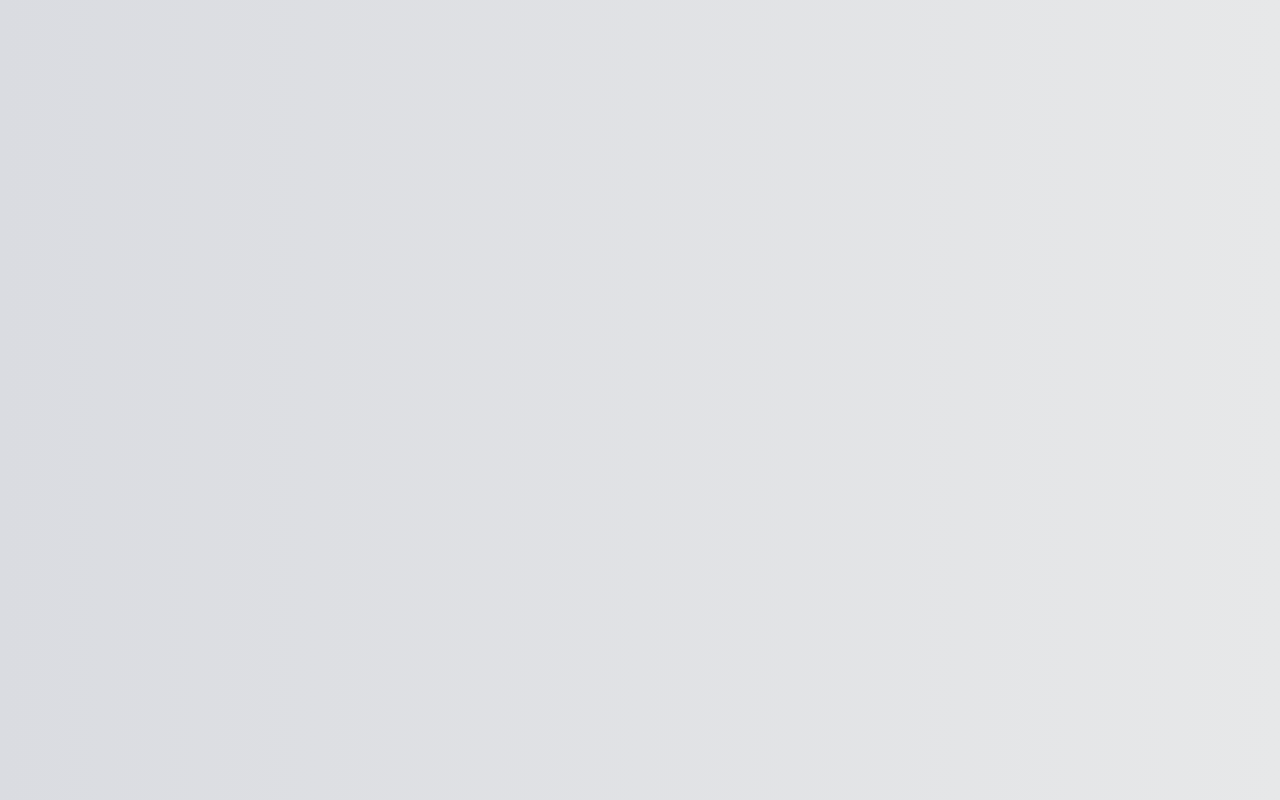
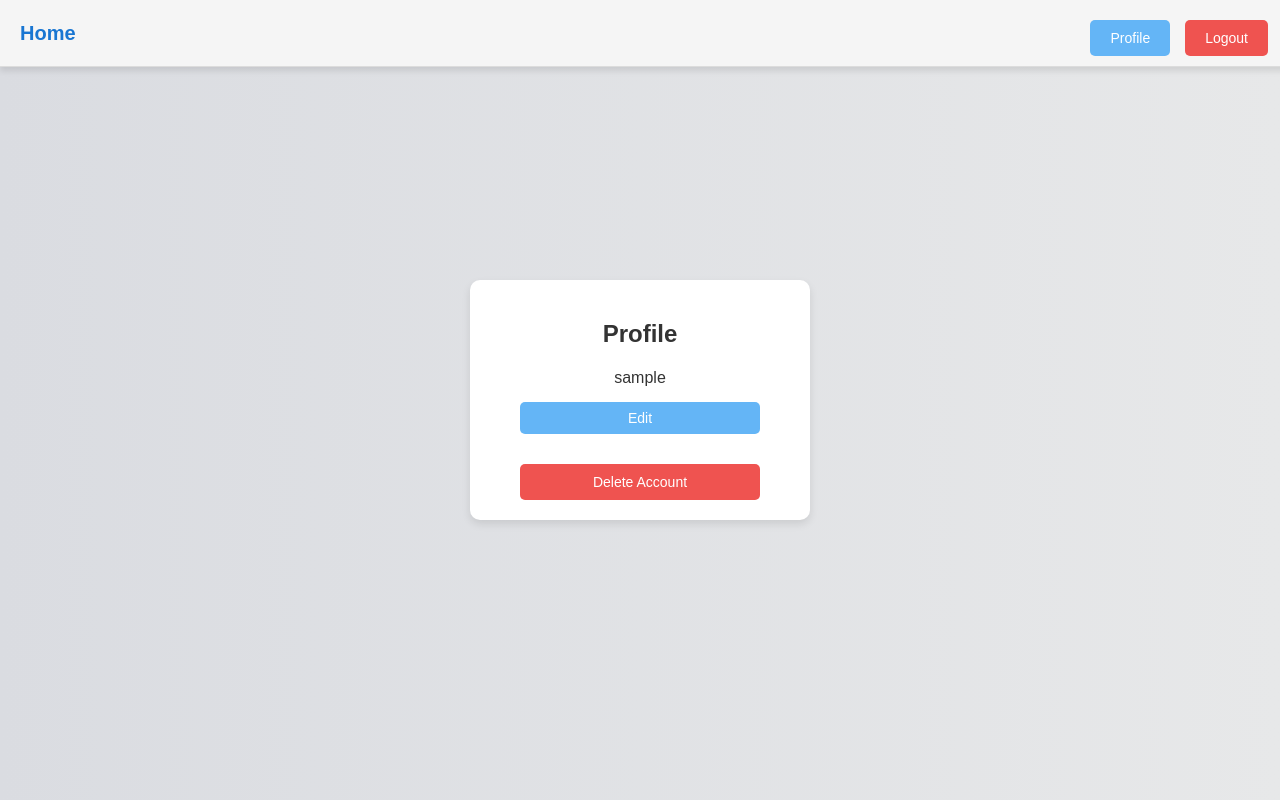
Before and after one commit to ballatae/Social-Media-Application-Development, a React (Create React App) app in the folder frontend/: page /profile in a window 1280 px wide. Before the commit this address had no page. Built offline with nearby package versions, Linux system fonts and the light colour scheme; sample sign-in values are in the browser's storage.

Commit message:
initialize user profile

```diff
--- a/frontend/src/App.js
+++ b/frontend/src/App.js
@@ -4,6 +4,7 @@ import React, { useState } from "react";
 import { BrowserRouter as Router, Routes, Route, Navigate } from "react-router-dom";
 import LoginForm from "./components/LoginForm";
 import PostsPage from "./components/PostsPage";
+import ProfilePage from "./components/ProfilePage";
 
 function App() {
   const [loggedInUser, setLoggedInUser] = useState(localStorage.getItem("username") || null);
@@ -36,6 +37,16 @@ function App() {
             )
           }
         />
+        <Route
+          path="/profile"
+          element={
+            loggedInUser ? (
+              <ProfilePage username={loggedInUser} handleLogout={handleLogout} />
+            ) : (
+              <Navigate to="/" />
+            )
+          }
+        />
       </Routes>
     </Router>
   );
--- a/frontend/src/components/LoginForm.js
+++ b/frontend/src/components/LoginForm.jsx
@@ -26,7 +26,7 @@ const LoginForm = ({ setLoggedInUser }) => {
 
   const handleRegister = async () => {
     try {
-      console.log("Sending register request:", { username, password }); // Debug log
+      console.log("Sending register request:", { username, password });
       const res = await fetch("http://localhost:5000/api/register", {
         method: "POST",
         headers: { "Content-Type": "application/json" },
@@ -34,7 +34,7 @@ const LoginForm = ({ setLoggedInUser }) => {
       });
 
       const data = await res.text();
-      console.log("Register response:", res.status, data); // Debug log
+      console.log("Register response:", res.status, data);
 
       if (res.status === 200) {
         setMessage("Registration successful! Please log in.");
--- /dev/null
+++ b/frontend/src/components/PostsPage.css
@@ -0,0 +1,86 @@
+body {
+    margin: 0;
+    padding: 0;
+    font-family: Arial, sans-serif;
+    background: linear-gradient(to right, #dadce1, #e7e8e9);
+    height: 100vh;
+  }
+
+  .page-container {
+    display: flex;
+    flex-direction: column;
+    height: 100vh;
+    width: 100%;
+  }
+
+  .navbar {
+    width: 100%;
+    background-color: #f8f9fa;
+    border-bottom: 1px solid #dcdcdc;
+    color: #333;
+    display: flex;
+    justify-content: space-between;
+    align-items: center;
+    padding: 10px 20px; /* Space inside the navbar */
+    position: fixed;
+    top: 0;
+    left: 0;
+    z-index: 1000;
+    box-shadow: 0px 4px 6px rgba(0, 0, 0, 0.1);
+  }
+
+  .navbar-left {
+    font-size: 20px;
+    font-weight: bold;
+    cursor: pointer;
+  }
+
+  .navbar-left .active {
+    color: #1976d2;
+    text-decoration: none;
+  }
+
+  .navbar-right {
+    display: flex;
+    gap: 15px;
+    margin-right: 2em;
+  }
+
+  button {
+    border: none;
+    padding: 10px 20px;
+    border-radius: 5px;
+    font-size: 14px;
+    cursor: pointer;
+    transition: background-color 0.3s ease-in-out, box-shadow 0.2s ease-in-out;
+    color: white;
+    cursor: pointer;
+  }
+
+  .profile-button {
+    background-color: #64b5f6;
+  }
+
+  .profile-button:hover {
+    background-color: #42a5f5;
+    box-shadow: 0px 4px 8px rgba(66, 165, 245, 0.3);
+  }
+
+  .logout-button {
+    background-color: #ef5350;
+  }
+
+  .logout-button:hover {
+    background-color: #e57373;
+    box-shadow: 0px 4px 8px rgba(239, 83, 80, 0.3);
+  }
+
+  .content {
+    flex: 1;
+    display: flex;
+    justify-content: center;
+    align-items: center;
+    font-size: 24px;
+    color: #333;
+    margin-top: 60px; /* Offset to avoid overlap with fixed navbar */
+  }
--- a/frontend/src/components/PostsPage.js
+++ /dev/null
@@ -1,20 +0,0 @@
-import React from "react";
-import { useNavigate } from "react-router-dom";
-
-const PostsPage = ({ username, handleLogout }) => {
-  const navigate = useNavigate();
-
-  const logout = () => {
-    handleLogout();
-    navigate("/");
-  };
-
-  return (
-    <div>
-      <h2>Hello, {username}</h2>
-      <button onClick={logout}>Logout</button>
-    </div>
-  );
-};
-
-export default PostsPage;
--- /dev/null
+++ b/frontend/src/components/PostsPage.jsx
@@ -0,0 +1,35 @@
+import React from "react";
+import { useNavigate } from "react-router-dom";
+import "./PostsPage.css";
+
+const PostsPage = ({ username, handleLogout }) => {
+  const navigate = useNavigate();
+
+  const logout = () => {
+    handleLogout();
+    navigate("/");
+  };
+
+  return (
+    <div className="page-container">
+      <nav className="navbar">
+        <div className="navbar-left">
+          <span className="active">Home</span>
+        </div>
+        <div className="navbar-right">
+          <button className="profile-button" onClick={() => navigate("/profile")}>
+            Profile
+          </button>
+          <button className="logout-button" onClick={logout}>
+            Logout
+          </button>
+        </div>
+      </nav>
+      <div className="content">
+        <h2>Hello, {username}</h2>
+      </div>
+    </div>
+  );
+};
+
+export default PostsPage;
--- /dev/null
+++ b/frontend/src/components/ProfilePage.css
@@ -0,0 +1,100 @@
+.page-container {
+    display: flex;
+    flex-direction: column;
+    align-items: center;
+    justify-content: center;
+    height: 100vh;
+    width: 100%;
+
+  }
+
+  .navbar {
+    width: 100%;
+    background-color: #f5f5f5;
+    border-bottom: 1px solid #dcdcdc;
+    color: #333;
+    display: flex;
+    justify-content: space-between;
+    align-items: center;
+    padding: 10px 20px;
+    box-shadow: 0px 4px 6px rgba(0, 0, 0, 0.1);
+  }
+
+  .profile-container {
+    background: white;
+    border-radius: 10px;
+    box-shadow: 0px 4px 8px rgba(0, 0, 0, 0.1);
+    padding: 20px;
+    width: 300px;
+    text-align: center;
+  }
+
+  .profile-container h2 {
+    margin-bottom: 20px;
+  }
+
+  .profile-field {
+    margin-bottom: 20px;
+  }
+
+  .profile-field label {
+    font-weight: bold;
+  }
+
+  .profile-field span {
+    display: block;
+    margin-bottom: 10px;
+  }
+
+  .edit-button,
+  .save-button {
+    background-color: #64b5f6;
+    color: white;
+    border: none;
+    padding: 8px 12px;
+    border-radius: 5px;
+    cursor: pointer;
+    font-size: 14px;
+    margin-top: 10px;
+  }
+
+  .edit-button:hover,
+  .save-button:hover {
+    background-color: #42a5f5;
+    box-shadow: 0px 4px 8px rgba(66, 165, 245, 0.3);
+  }
+
+  .delete-button {
+    background-color: #ef5350;
+    color: white;
+    border: none;
+    padding: 10px 15px;
+    border-radius: 5px;
+    cursor: pointer;
+    font-size: 14px;
+  }
+
+  .delete-button:hover {
+    background-color: #e57373;
+    box-shadow: 0px 4px 8px rgba(239, 83, 80, 0.3);
+  }
+
+
+  .profile-container h4 {
+    margin-bottom: 10px;
+    font-weight: 500;
+    color: #333;
+    text-align: center;
+  }
+
+  .profile-field input {
+    width: 100%;
+    padding: 8px;
+    margin-bottom: 10px;
+    border: 1px solid #ccc;
+    border-radius: 5px;
+  }
+
+  .profile-field button {
+    margin-top: 5px;
+  }
--- /dev/null
+++ b/frontend/src/components/ProfilePage.jsx
@@ -0,0 +1,105 @@
+import React, { useState } from "react";
+import { useNavigate } from "react-router-dom";
+import "./ProfilePage.css";
+
+const ProfilePage = ({ username, handleLogout }) => {
+  const navigate = useNavigate();
+  const [isEditing, setIsEditing] = useState(false);
+  const [updatedUsername, setUpdatedUsername] = useState(username);
+  const [tempUsername, setTempUsername] = useState(username);
+  const [message, setMessage] = useState("");
+
+  const handleEdit = () => {
+    setTempUsername(updatedUsername);
+    setIsEditing(true);
+  };
+
+  const handleSave = async () => {
+    try {
+      const res = await fetch("http://localhost:5000/api/updateProfile", {
+        method: "POST",
+        headers: { "Content-Type": "application/json" },
+        body: JSON.stringify({ oldUsername: updatedUsername, newUsername: tempUsername }),
+      });
+
+      const data = await res.text();
+      if (res.status === 200) {
+        setUpdatedUsername(tempUsername);
+        setMessage("Profile updated successfully!");
+        setIsEditing(false);
+      } else {
+        setMessage(data);
+      }
+    } catch (error) {
+      console.error("Error updating profile:", error);
+      setMessage("An error occurred. Please try again.");
+    }
+  };
+
+
+  const handleDeleteAccount = async () => {
+    try {
+      const res = await fetch("http://localhost:5000/api/deleteAccount", {
+        method: "DELETE",
+        headers: { "Content-Type": "application/json" },
+        body: JSON.stringify({ username: updatedUsername }),
+      });
+
+      if (res.status === 200) {
+        alert("Account deleted successfully!");
+        handleLogout();
+        navigate("/");
+      } else {
+        alert("Failed to delete account.");
+      }
+    } catch (error) {
+      console.error("Error deleting account:", error);
+    }
+  };
+
+  return (
+    <div className="page-container">
+      <nav className="navbar">
+        <div className="navbar-left">
+          <span className="active" onClick={() => navigate("/posts")}>
+            Home
+          </span>
+        </div>
+        <div className="navbar-right">
+          <button className="profile-button">Profile</button>
+          <button className="logout-button" onClick={handleLogout}>
+            Logout
+          </button>
+        </div>
+      </nav>
+      <div className="profile-container">
+        <h2>Profile</h2>
+        <div className="profile-field">
+          <h4>{updatedUsername}</h4> {/*displaying her ethe act username*/ }
+          {isEditing ? (
+            <input
+              type="text"
+              value={tempUsername}
+              onChange={(e) => setTempUsername(e.target.value)}
+            />
+          ) : (
+            <button className="edit-button" onClick={handleEdit}>
+              Edit
+            </button>
+          )}
+          {isEditing && (
+            <button className="save-button" onClick={handleSave}>
+              Save Changes
+            </button>
+          )}
+        </div>
+        <button className="delete-button" onClick={handleDeleteAccount}>
+          Delete Account
+        </button>
+        {message && <p className="message">{message}</p>}
+      </div>
+    </div>
+  );
+};
+
+export default ProfilePage;
```
Also changed, not shown: 1 other file (tests, documents, lock files or other folders).
